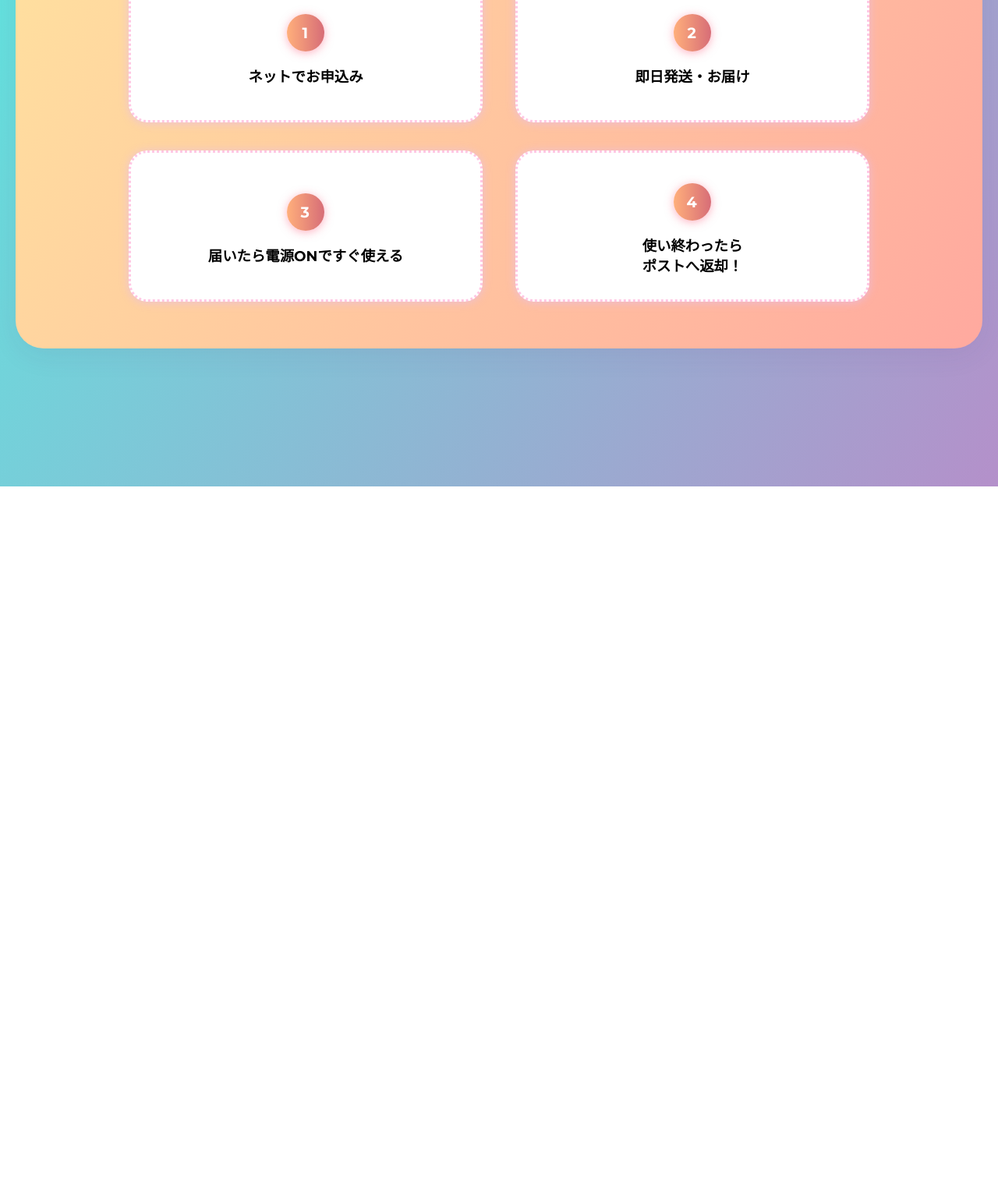
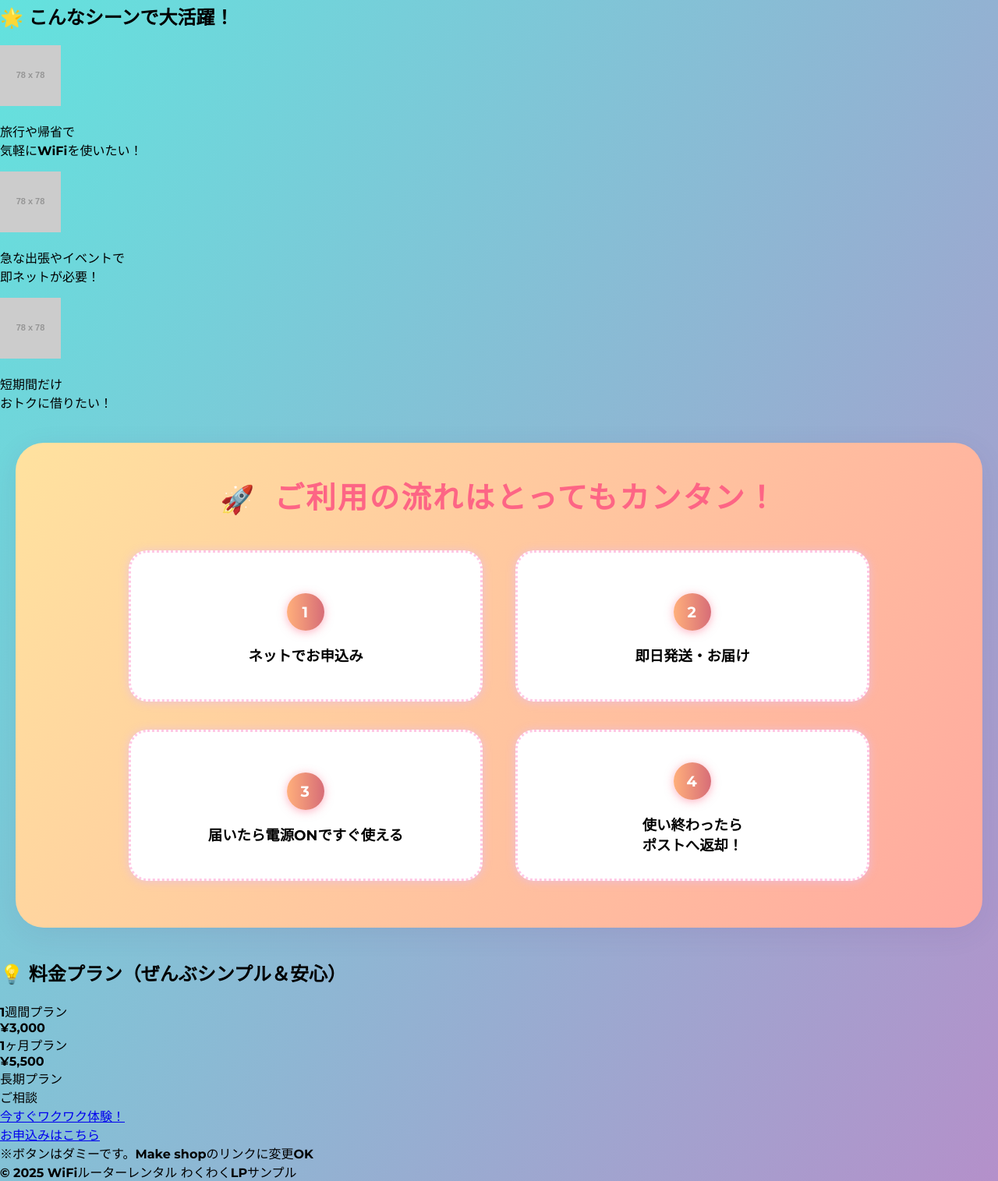
Before and after one commit to swift-tech-35/portfolio-lp-202506_05, a plain HTML site: page index.html in a window 1280 px wide. Shown: the part 216-1731 px from the top of the page at 78% size. Before the commit the page ends 840 px from the top, so only its background shows below. Drawn offline with Linux system fonts and the light colour scheme; placeholder pictures from the web are drawn by us.

Commit message:
Update index.html

```diff
--- a/index.html
+++ b/index.html
@@ -3,11 +3,41 @@
 <head>
   <meta charset="UTF-8">
   <meta name="viewport" content="width=device-width,initial-scale=1.0">
-  <title>WiFiルーターレンタル | ご利用の流れデモ</title>
+  <title>WiFiルーターレンタル | わくわくLPサンプル</title>
   <link href="https://fonts.googleapis.com/css2?family=Montserrat:wght@700&family=Noto+Sans+JP:wght@700&display=swap" rel="stylesheet">
   <link rel="stylesheet" href="style.css">
 </head>
 <body>
+  <header>
+    <span class="balloon balloon1"></span>
+    <h1>WiFiレンタルで<br>世界を広げよう！</h1>
+    <p>ワクワクを、どこでも、すぐに。</p>
+  </header>
+
+  <div class="main-visual">
+    <div class="main-visual-img"></div>
+    <p class="tagline">今だけ！初月無料キャンペーン中🎉</p>
+  </div>
+
+  <section class="section-features">
+    <span class="balloon balloon2"></span>
+    <h2 class="section-title">🌟 こんなシーンで大活躍！</h2>
+    <div class="features">
+      <div class="feature-card">
+        <img src="https://dummyimage.com/78x78/ffaf7b/fff&text=Trip" alt="旅行イメージ">
+        <p>旅行や帰省で<br>気軽にWiFiを使いたい！</p>
+      </div>
+      <div class="feature-card">
+        <img src="https://dummyimage.com/78x78/8fd3f4/fff&text=Biz" alt="出張イメージ">
+        <p>急な出張やイベントで<br>即ネットが必要！</p>
+      </div>
+      <div class="feature-card">
+        <img src="https://dummyimage.com/78x78/fd6585/fff&text=Short" alt="短期利用イメージ">
+        <p>短期間だけ<br>おトクに借りたい！</p>
+      </div>
+    </div>
+  </section>
+
   <section class="section-flow">
     <h2 class="flow-title">
       <span class="flow-icon">🚀</span>
@@ -28,5 +58,33 @@
       </div>
     </div>
   </section>
+
+  <section class="section-plans">
+    <span class="balloon balloon3"></span>
+    <h2 class="section-title">💡 料金プラン（ぜんぶシンプル＆安心）</h2>
+    <div class="plan-list">
+      <div class="plan-card">
+        <div class="plan-label">1週間プラン</div>
+        <div class="plan-price">¥3,000</div>
+      </div>
+      <div class="plan-card">
+        <div class="plan-label">1ヶ月プラン</div>
+        <div class="plan-price">¥5,500</div>
+      </div>
+      <div class="plan-card">
+        <div class="plan-label">長期プラン</div>
+        <div class="plan-price">ご相談</div>
+      </div>
+    </div>
+  </section>
+
+  <div class="cta">
+    <a href="#" class="cta-btn">今すぐワクワク体験！<br>お申込みはこちら</a>
+    <div class="cta-note">※ボタンはダミーです。Make shopのリンクに変更OK</div>
+  </div>
+
+  <footer>
+    &copy; 2025 WiFiルーターレンタル わくわくLPサンプル
+  </footer>
 </body>
 </html>
```
